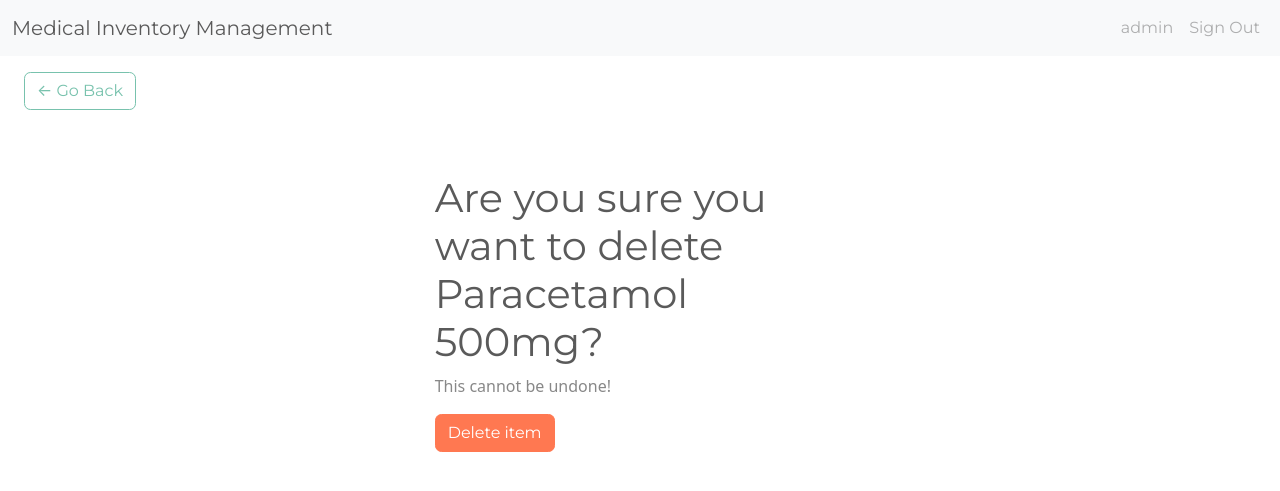
After one commit to RUKUNDO-Prince/medical-inventory-management-system, a Django app: page /delete-item/1 in a window 1280 px wide. The commit adds this page. Shown: the top 491 px of the page. Run offline with Django 5.2, Linux system fonts and the light colour scheme; a user stored in the database is signed in; data comes from the database, SQL or seed files in the repository; both versions use the stored data as it was after the commit.

Commit message:
successfully deleted items

```diff
--- a/medical_inventory/templates/medical_inventory/dashboard.html
+++ b/medical_inventory/templates/medical_inventory/dashboard.html
@@ -42,7 +42,7 @@
                     <td>{{ item.quantity }}</td>
                     <td>{{ item.category.name }}</td>
                     <td><a href="{% url 'edit-item' item.id %}" class="btn btn-outline-secondary">Edit</a></td>
-                    <td></td>
+                    <td><a href="{% url 'delete-item' item.id %}" class="btn btn-secondary">Delete</a></td>
                 </tr>
                 {% endfor %}
               </tbody>
--- /dev/null
+++ b/medical_inventory/templates/medical_inventory/delete_item.html
@@ -0,0 +1,25 @@
+<!DOCTYPE html>
+<html lang="en">
+<head>
+    <meta charset="UTF-8">
+    <title>Title</title>
+</head>
+<body>
+  {% extends 'medical_inventory/base.html' %}
+  {% block content %}
+  <div>
+    <a href="{% url 'dashboard' %}" class="btn btn-outline-primary my-3 mx-4">← Go Back</a>
+      <div class="row">
+          <form method="POST" class="col-sm-11 col-md-4 mx-auto mt-5">
+              {% csrf_token %}
+              <h1 class="fw-light">Are you sure you want to delete {{ item.name }}?</h1>
+              <p class="fw-light">This cannot be undone!</p>
+              <div>
+                  <button class="btn btn-danger">Delete item</button>
+              </div>
+          </form>
+      </div>
+  </div>
+  {% endblock content %}
+</body>
+</html>
--- a/medical_inventory/urls.py
+++ b/medical_inventory/urls.py
@@ -1,6 +1,6 @@
 from django.contrib import admin
 from django.urls import path
-from .views import Index, SignUpView, Dashboard, AddItem, EditItem
+from .views import Index, SignUpView, Dashboard, AddItem, EditItem, DeleteItem
 from django.contrib.auth import views as auth_views
 
 urlpatterns = [
@@ -8,6 +8,7 @@ urlpatterns = [
     path('dashboard/', Dashboard.as_view(), name='dashboard'),
     path('add-item/', AddItem.as_view(), name='add-item'),
     path('edit-item/<int:pk>', EditItem.as_view(), name='edit-item'),
+    path('delete-item/<int:pk>', DeleteItem.as_view(), name='delete-item'),
     path('signup/', SignUpView.as_view(), name='signup'),
     path('login/', auth_views.LoginView.as_view(template_name='medical_inventory/login.html'), name='login'),
     path('logout/', auth_views.LogoutView.as_view(template_name='medical_inventory/logout.html'), name='logout'),
--- a/medical_inventory/views.py
+++ b/medical_inventory/views.py
@@ -1,6 +1,6 @@
 from django.contrib.auth import authenticate, login
 from django.shortcuts import render, redirect
-from django.views.generic import TemplateView, View, CreateView, UpdateView
+from django.views.generic import TemplateView, View, CreateView, UpdateView, DeleteView
 from django.contrib.auth.mixins import LoginRequiredMixin
 from django.urls import reverse_lazy
 from .forms import UserRegisterForm, InventoryItemForm
@@ -53,3 +53,9 @@ class EditItem(LoginRequiredMixin, UpdateView):
     form_class = InventoryItemForm
     template_name = 'medical_inventory/item_form.html'
     success_url = reverse_lazy('dashboard')
+
+class DeleteItem(LoginRequiredMixin, DeleteView):
+    model = InventoryItem
+    template_name = 'medical_inventory/delete_item.html'
+    success_url = reverse_lazy('dashboard')
+    context_object_name = 'item'
```
Also changed, not shown: db.sqlite3.
